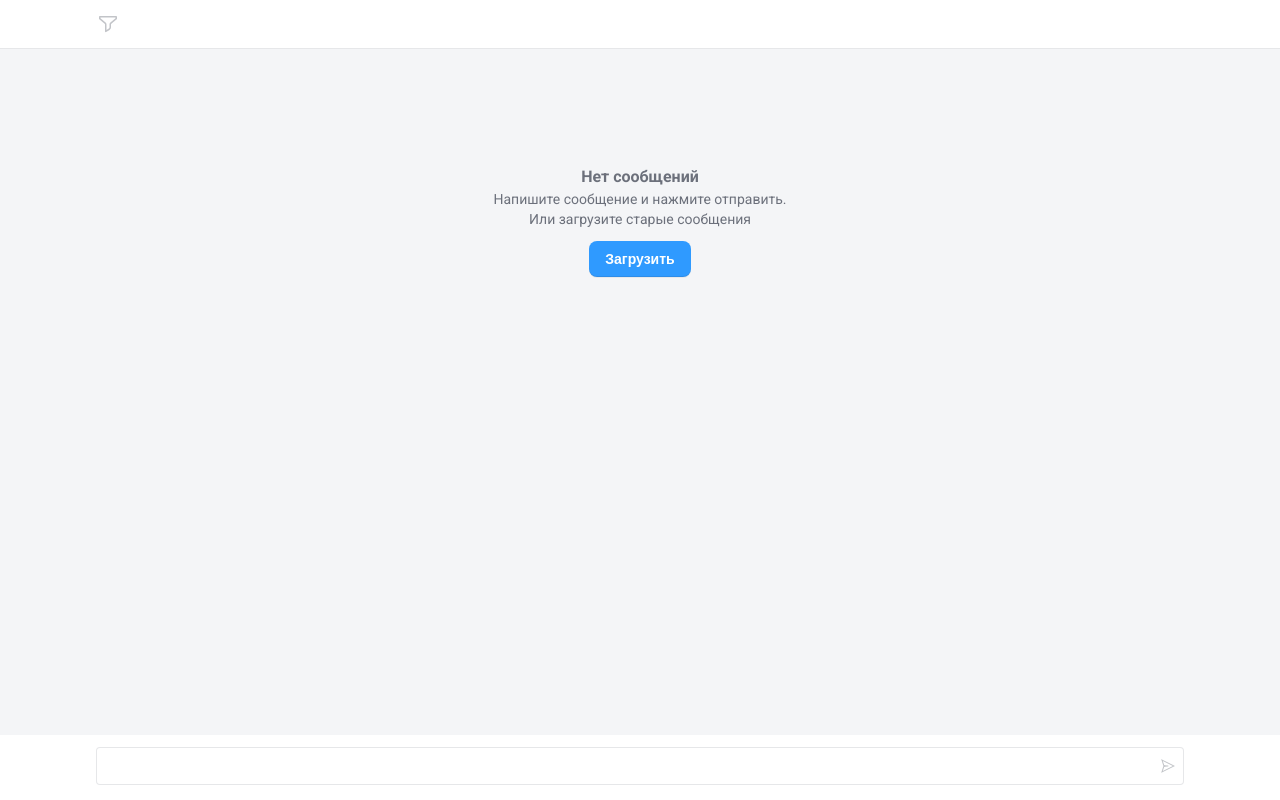
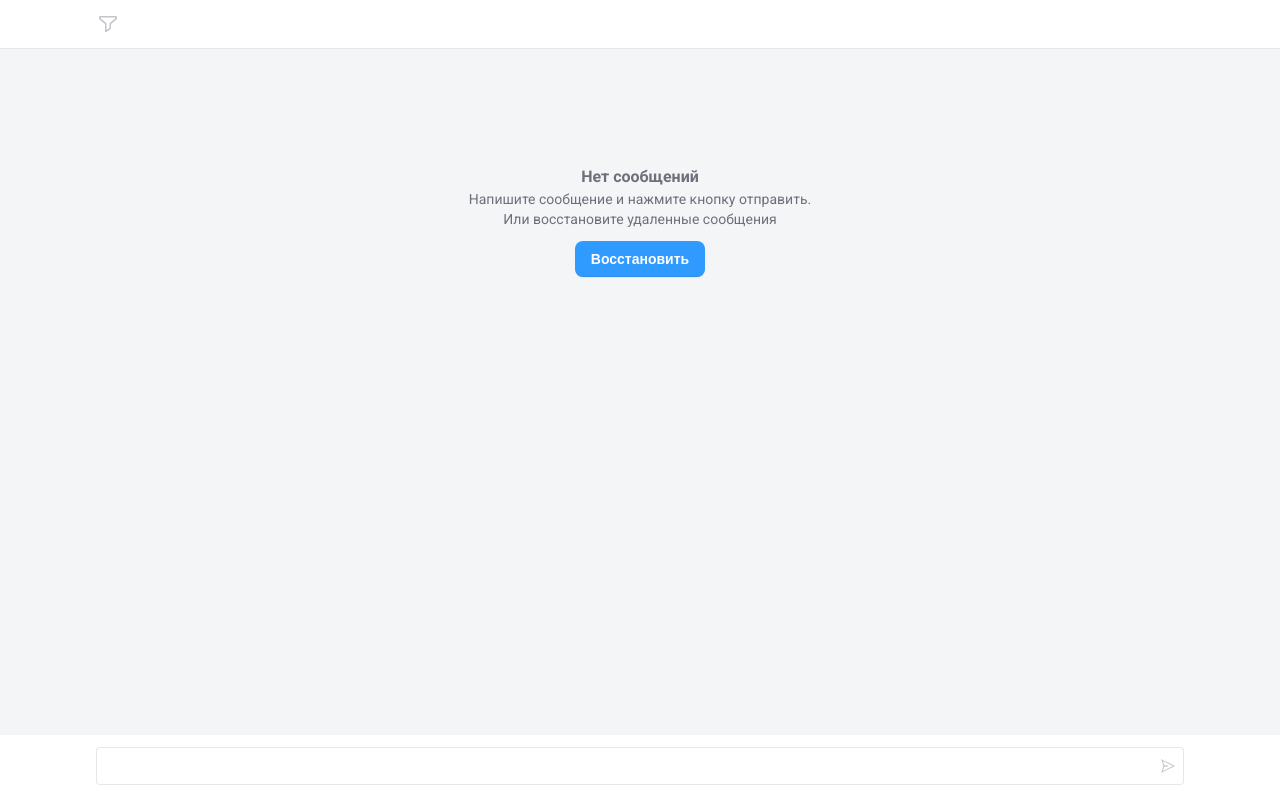
Before and after one commit to baykonuriy/ReactGB, a React (Create React App) app: page / in a window 1280 px wide. Built offline with nearby package versions, Linux system fonts and the light colour scheme.

Commit message:
added new features, deleting and restoring messages, filtering

```diff
--- a/src/App.js
+++ b/src/App.js
@@ -7,18 +7,37 @@ import axios from "axios";
 
 function App() {
 
-
-
 //-------messages
 
   const [messages, setMessages] = useState([])
+  const [removedMessages, setRemovedMessages] = useState([])
+
+  const url = 'https://chat-messages-2-default-rtdb.firebaseio.com/chat.json'
 
   function createMessage(newMessage){
     setMessages([...messages, newMessage])
   }
 
+  async function filterServerMessages(url, removedMess){
+    let serverMessages = []
+    await axios.get(url)
+    .then(result=>{
+      serverMessages = [...result.data, ...messages, ...removedMess]
+      .filter(
+        (mes => currMess => !mes.has(currMess.id) && mes.add(currMess.id))(new Set))
+      .filter(item => item.user !== 'Robot')
+    })
+    axios.put(url, [...serverMessages])
+  }
+
+  useEffect(()=>{
+    if(messages.length > 0){
+      filterServerMessages(url, removedMessages)
+    }
+  }, [messages, removedMessages])
+
   async function loadMessages(){
-    const response = await axios.get('https://posts-for-chat-default-rtdb.firebaseio.com/chat.json')
+    const response = await axios.get('https://chat-messages-2-default-rtdb.firebaseio.com/chat.json')
     setMessages([...messages, ...response.data])
   }
 
@@ -31,9 +50,8 @@ function App() {
             {
               id: Date.now(),
               date: moment().format('MMMM Do YYYY, hh:mm:ss a'),
-              text: `Ваше сообщение
-                «${messages[messages.length - 1].text}»
-                отправлено и скоро будет обработано оператором. Ждите`,
+              text: `Привет! Я робот. Я отвечаю на последнее ваше сообщение
+                «${messages[messages.length - 1].text}»`,
               user: 'Robot'
             }
           ])
@@ -42,6 +60,7 @@ function App() {
   }, [messages])
 
   function removeMessage(message){
+    setRemovedMessages([...removedMessages, message])
     const updateMessages = messages.filter(item=>{
       return item.id !== message.id
     })
@@ -91,25 +110,48 @@ function clearFilters(){
     setCurrFilters([])
 }
 
+let [tempoFilter, setTempoFilter] = useState('')
+
 const filtredMessage = useMemo(()=>{
-  if(currFilters.length > 0){
+  if(currFilters.length > 1){
+    return messages.filter(item=>{
+      for(let i = 0; i < currFilters.length; i++){
+        switch(currFilters[i].name){
+          case 'Text':
+            if(currFilters[i].value !== ''){
+              return item.text.toLowerCase().includes(currFilters[i].value)
+            } else{
+              return item.text.toLowerCase().includes(tempoFilter)
+            }
+          case 'User':
+            if(currFilters[i].value !== ''){
+              return item.user.toLowerCase().includes(currFilters[i].value)
+            } else{
+              return item.text.toLowerCase().includes(tempoFilter)
+            }
+        }
+      }
+    })
+  }
+  if(currFilters.length === 1){
     return messages.filter(item=>{
       for(let i = 0; i < currFilters.length; i++){
         switch(currFilters[i].name){
           case 'Text':
             if(item.text.toLowerCase().includes(currFilters[i].value)){
+              setTempoFilter(currFilters[i].value)
               return item
             }
-            break
           case 'User':
             if(item.user.toLowerCase().includes(currFilters[i].value)){
+              setTempoFilter(currFilters[i].value)
               return item
             }
-            break
         }
       }
     })
-  } else{
+  }
+  if(currFilters.length === 0){
     return messages
   }
 
--- a/src/pages/AppChat.jsx
+++ b/src/pages/AppChat.jsx
@@ -1,4 +1,4 @@
-import React, {Fragment, useRef, useEffect} from "react";
+import React, {Fragment, useRef, useEffect, useState} from "react";
 import moment from "moment";
 import { Message } from "../components/Message";
 // import { AppNavHeader } from "../components"
@@ -43,9 +43,13 @@ export const AppChat = (props) =>{
     }
 
     const messagePage = useRef()
+    const [countMessage, setCountMessage] = useState(0)
 
     useEffect(()=>{
-        messagePage.current.scrollTop = messagePage.current.scrollHeight - messagePage.current.clientHeight
+        if(countMessage < messages.length){
+            messagePage.current.scrollTop = messagePage.current.scrollHeight - messagePage.current.clientHeight
+            setCountMessage(messages.length)
+        }
     }, [messagePage, messages])
 
     return(
@@ -82,13 +86,13 @@ export const AppChat = (props) =>{
                             <div className="coldPage__text">
                                 <h2>Нет сообщений</h2>
                                 <p>
-                                    Напишите сообщение и нажмите отправить.<br/>
-                                    Или загрузите старые сообщения
+                                    Напишите сообщение и нажмите кнопку отправить.<br/>
+                                    Или восстановите удаленные сообщения
                                 </p>
                             </div>
                             <Button
                                 action={loadMessages}>
-                                <p>Загрузить</p>
+                                <p>Восстановить</p>
                             </Button>
                         </div>
                         :
```
Lines whose indentation alone changed are shown as unchanged.
